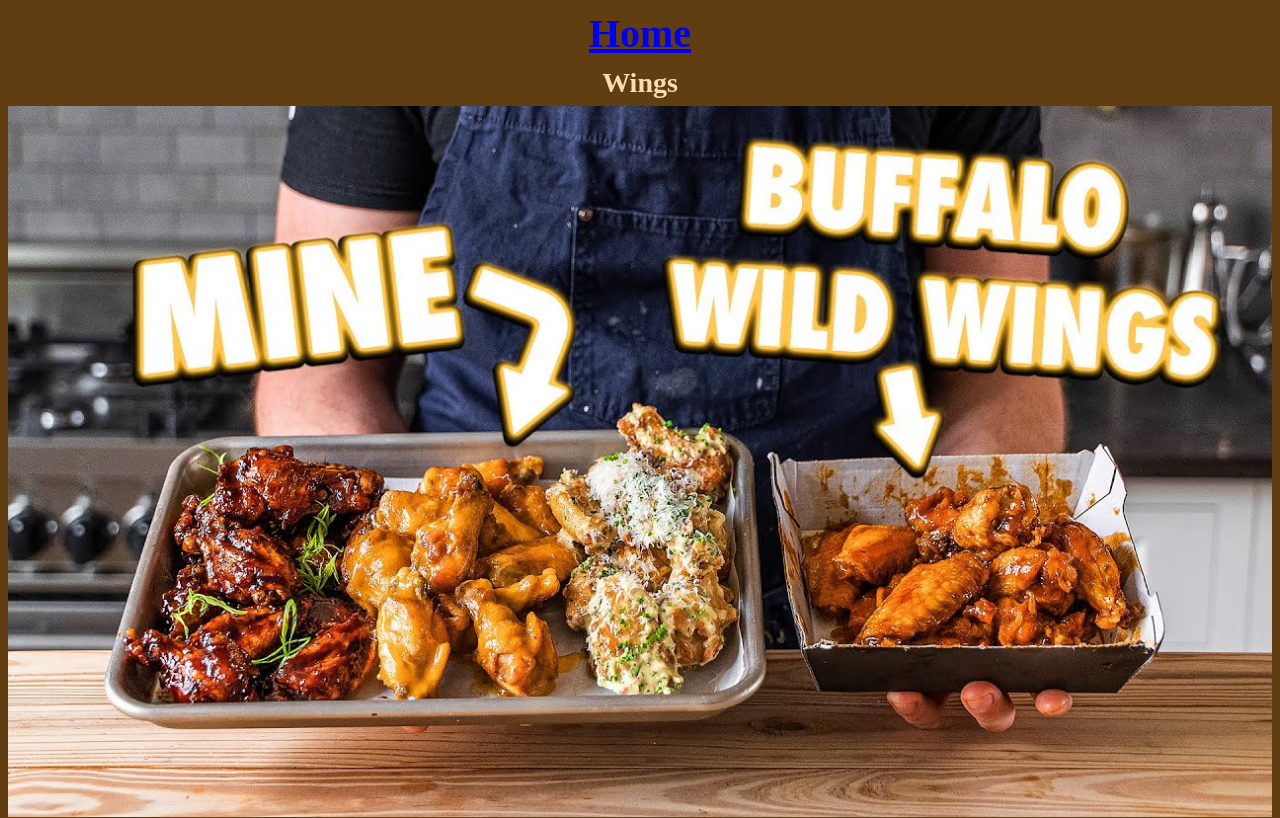
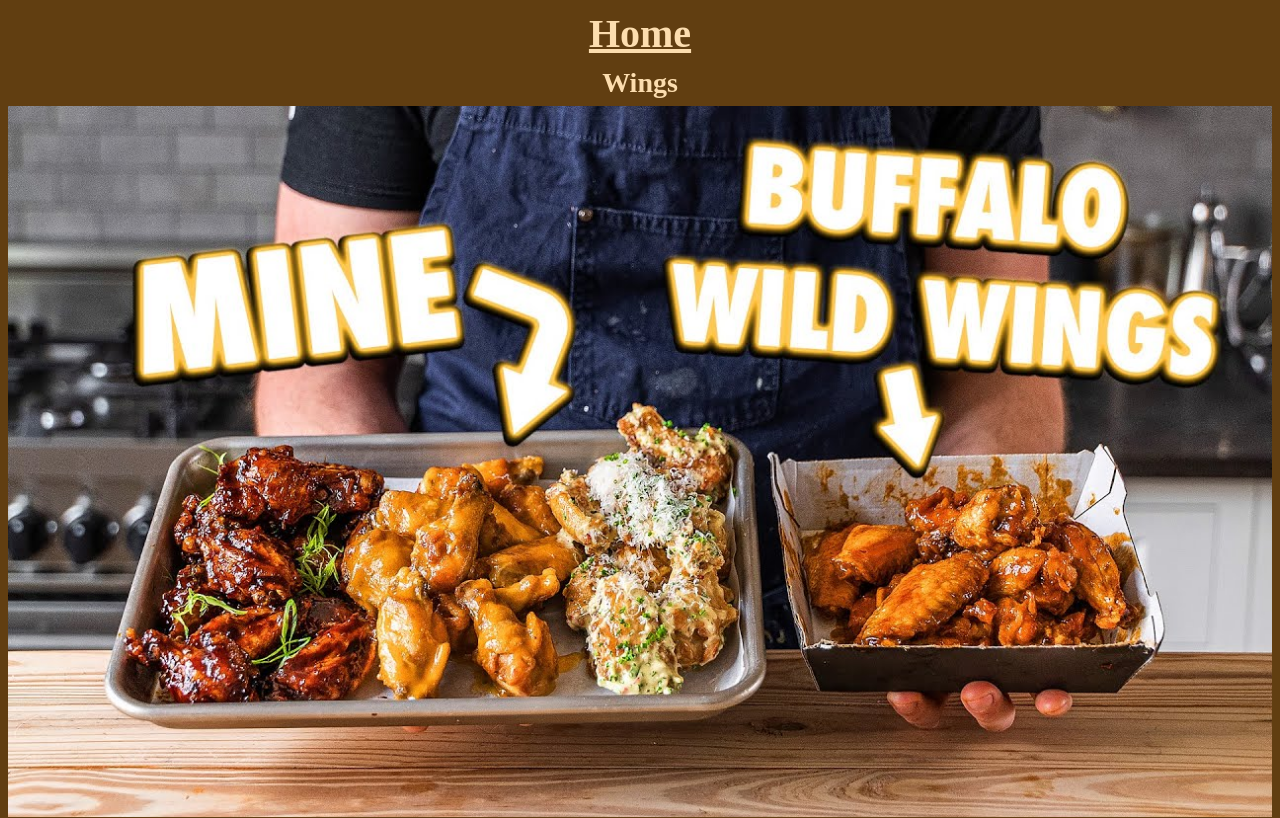
Before and after one commit to Lito-Frito/odin-recipes, a plain HTML site: page recipes/wings.html in a window 1280 px wide. Shown: the top 818 px of the page. Drawn offline with Linux system fonts and the light colour scheme; grey boxes are pictures that could not be loaded.

Commit message:
Add styling to all types of links

```diff
--- a/style.css
+++ b/style.css
@@ -37,6 +37,15 @@ details p {
     font-size: 0.85em;
     font-weight: bold;
     font-family: 'Garamond', serif;
+}
+
+a:link,
+a:visited,
+a:hover,
+a:active {
+    color: #fcddaf;
+    text-decoration: none;
+    text-decoration: underline;
 }
 
 summary {
```
